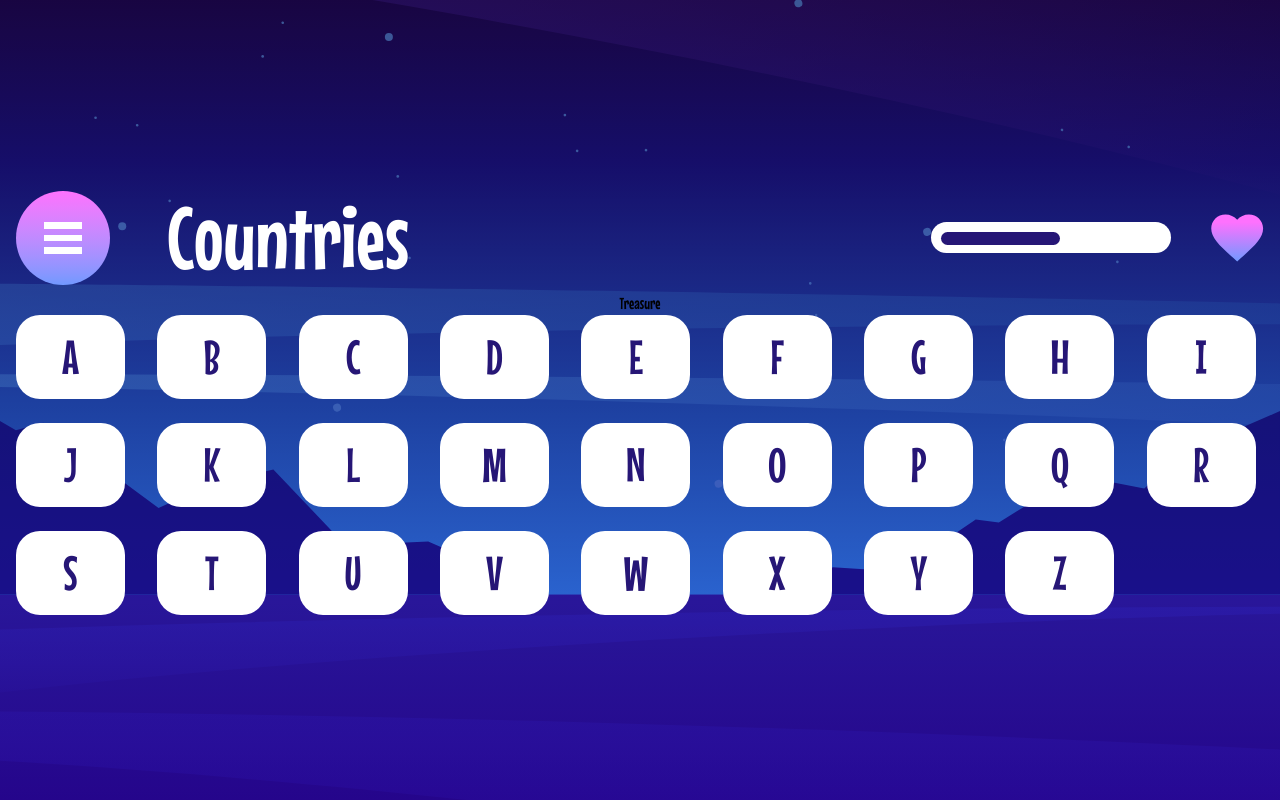
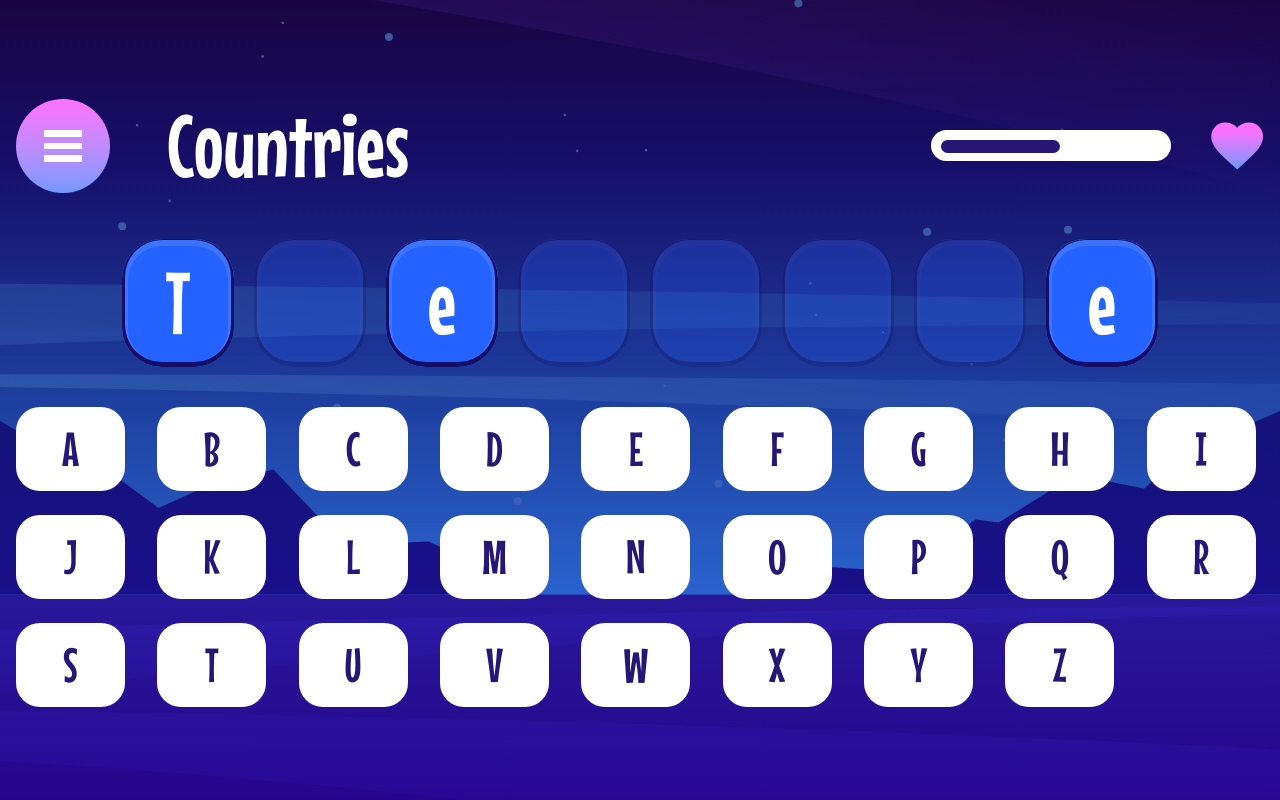
Before and after one commit to oluwatobicode/hangman_game, a React (Vite) app: page /category/game in a window 1280 px wide. Built offline with nearby package versions, Linux system fonts and the light colour scheme.

Commit message:
feat/UI DONE

```diff
--- a/src/components/GameBoard.tsx
+++ b/src/components/GameBoard.tsx
@@ -1,7 +1,7 @@
 import { useGameContext } from "../contexts/GameProvider";
 
 const GameBoard = () => {
-  const { secretWord } = useGameContext();
+  const { secretWord, guessedLetters, displaySecretWord } = useGameContext();
 
   const alphabet = Array.from({ length: 26 }, (_, i) =>
     String.fromCharCode(65 + i)
@@ -15,17 +15,28 @@ const GameBoard = () => {
     String(65 + i)
   );
 
-  const displaySecretWord = secretWord.split("").map((letter) => {
-    return letter;
-  });
+  console.log(secretWordMap);
 
+  console.log(guessedLetters);
   console.log(displaySecretWord);
-
-  console.log(secretWordMap);
 
   return (
     <div className="flex flex-col justify-between items-center w-full">
-      <div>{secretWord}</div>
+      <div className="flex mb-10 gap-[20px] mt-10">
+        {displaySecretWord.map((el, i) => (
+          <div key={i}>
+            {el === "_" ? (
+              <div className="shadow-[inset_0_-2px_0_3px_#140E66,inset_0_1px_0_6px_#3C74FF]  gap-[12px] lg:w-[112px] lg:h-[128px] md:w-[86.66px] md:h-[112px] w-[40px] h-[66px] lg:rounded-[40px] md:rounded-[32px] rounded-[12px] flex items-center justify-center bg-[#2463FF] opacity-25"></div>
+            ) : (
+              <div className="shadow-[inset_0_-2px_0_3px_#140E66,inset_0_1px_0_6px_#3C74FF]  gap-[12px] lg:w-[112px] lg:h-[128px] md:w-[86.66px] md:h-[112px] w-[40px] h-[66px] lg:rounded-[40px] md:rounded-[32px] rounded-[12px] flex items-center justify-center bg-[#2463FF]">
+                <h1 className="text-white text-[40px] md:text-[64px] lg:text-[88px] leading-[120%] tracking-[5%]">
+                  {el}
+                </h1>
+              </div>
+            )}
+          </div>
+        ))}
+      </div>
 
       <div className="grid grid-cols-9 grid-rows-3 gap-[24px] items-center w-full">
         {alphabet.map((el, i) => (
--- a/src/contexts/GameProvider.tsx
+++ b/src/contexts/GameProvider.tsx
@@ -122,6 +122,7 @@ revelation state: ["B", "A", "_", "A", "_", "A"]
 */
 
 interface GameState {
+  displaySecretWord: string[];
   secretWord: string;
   setSecretWord: Dispatch<SetStateAction<string>>;
   category: string;
@@ -131,6 +132,7 @@ interface GameState {
   gameStatus: "menu" | "playing" | "won" | "lost";
   health: number;
   guessedLetters: string[];
+  setGuessedLetters: Dispatch<SetStateAction<string[]>>;
   revealedWord: string[];
 }
 
@@ -155,20 +157,69 @@ const GameContext = createContext<GameState | undefined>(undefined);
 export const GameProvider = ({ children }: React.ReactNode) => {
   const [secretWord, setSecretWord] = useState<string>("Treasure");
   const [category, selectedCategory] = useState<string>("Countries");
-  const [guessedLetter, setGuessedLetter] = useState<string>("Treasure");
+  const [guessedLetters, setGuessedLetters] = useState<Array<string>>([
+    "T",
+    "",
+    "E",
+  ]);
   const [showMenu, setShowMenu] = useState<boolean>(false);
+
+  /*
+  When building displaySecretWord:
+Take each letter from "Treasure"
+Convert it to uppercase temporarily ("T", "R", "E", "A", "S", "U", "R", "E")
+Check if this uppercase version exists in guessedLetters
+If match found → show original casing letter from secretWord
+If no match → show underscore
+
+Two Ways to Think About This:
+Approach 1: Use Index Reference
+Split the original word to keep original casing
+Use the index to compare against the lowercase version
+Return the original casing letter when there's a match
+
+  */
+
+  const displaySecretWord = secretWord.split("").map((letter) => {
+    console.log(guessedLetters);
+    const isGuessed = guessedLetters.some(
+      (guessedLetter) => guessedLetter.toLowerCase() === letter.toLowerCase()
+    );
+    return isGuessed ? letter : "_";
+  });
+
+  // tried converting it to lowercase the letter to be checked to lowercase but it did not work
+  // note the alphabet that is being rendered shows from A - Z in all capital letters
+
+  /*
+  // I learnt that this would not allow the secret word to be guessed properly ->
+  // const [guessedLetters, setGuessedLetters] = useState<Array<string>>([
+    "T, r",
+  ]);
+
+
+  // but this would allow it show properly
+  const [guessedLetter, setGuessedLetters] = useState<Array<string>>([
+  "T",
+  "r"
+  ])
+
+  */
+
+  console.log(displaySecretWord);
 
   return (
     <GameContext.Provider
       value={{
         secretWord,
         setSecretWord,
-        // guessedLetter,
-        guessedLetter,
+        guessedLetters,
+        setGuessedLetters,
         category,
         selectedCategory,
         showMenu,
         setShowMenu,
+        displaySecretWord,
       }}
     >
       {children}
```
